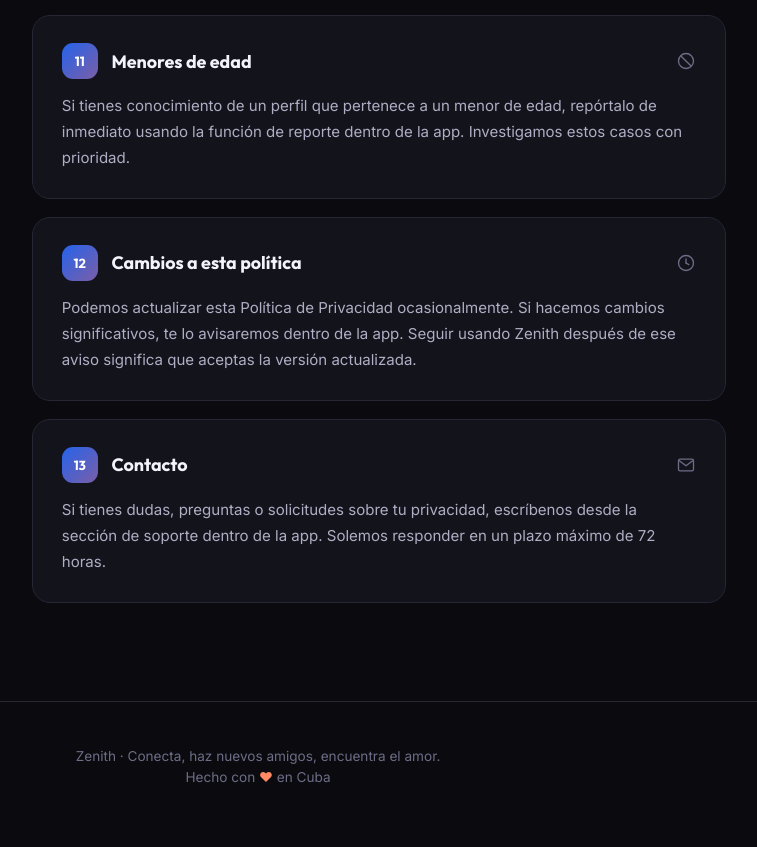
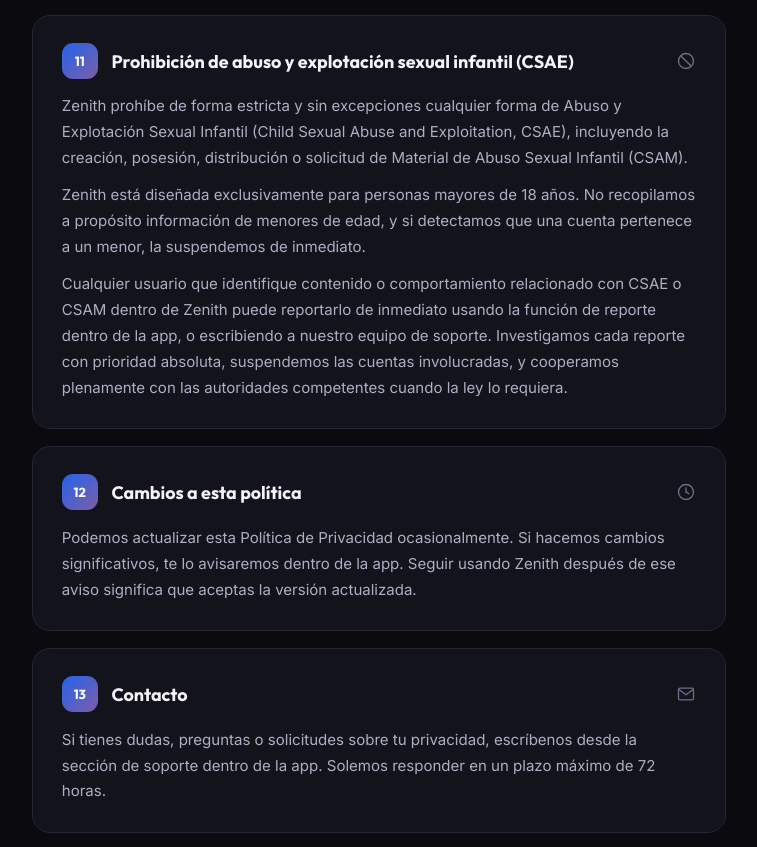
Before and after one commit to gestion-de-negocio/pagina-citas, a plain HTML site: page privacidad.html in a window 1280 px wide. Shown: the part 3337-4184 px from the top of the page, without its empty margins (382-1139 px from the left). Drawn offline with Linux system fonts and the light colour scheme.

Commit message:
Actualizar privacidad.html

```diff
--- a/privacidad.html
+++ b/privacidad.html
@@ -438,11 +438,13 @@
     <section class="card" id="menores">
       <div class="card-head">
         <span class="num">11</span>
-        <h2>Menores de edad</h2>
+        <h2>Prohibición de abuso y explotación sexual infantil (CSAE)</h2>
         <svg class="icon" viewBox="0 0 24 24" stroke="currentColor" stroke-width="1.6" fill="none" stroke-linecap="round" stroke-linejoin="round"><circle cx="12" cy="12" r="9"/><line x1="6.5" y1="6.5" x2="17.5" y2="17.5"/></svg>
       </div>
       <div class="card-body">
-        <p>Si tienes conocimiento de un perfil que pertenece a un menor de edad, repórtalo de inmediato usando la función de reporte dentro de la app. Investigamos estos casos con prioridad.</p>
+        <p>Zenith prohíbe de forma estricta y sin excepciones cualquier forma de Abuso y Explotación Sexual Infantil (Child Sexual Abuse and Exploitation, CSAE), incluyendo la creación, posesión, distribución o solicitud de Material de Abuso Sexual Infantil (CSAM).</p>
+        <p>Zenith está diseñada exclusivamente para personas mayores de 18 años. No recopilamos a propósito información de menores de edad, y si detectamos que una cuenta pertenece a un menor, la suspendemos de inmediato.</p>
+        <p>Cualquier usuario que identifique contenido o comportamiento relacionado con CSAE o CSAM dentro de Zenith puede reportarlo de inmediato usando la función de reporte dentro de la app, o escribiendo a nuestro equipo de soporte. Investigamos cada reporte con prioridad absoluta, suspendemos las cuentas involucradas, y cooperamos plenamente con las autoridades competentes cuando la ley lo requiera.</p>
       </div>
     </section>
 
```
